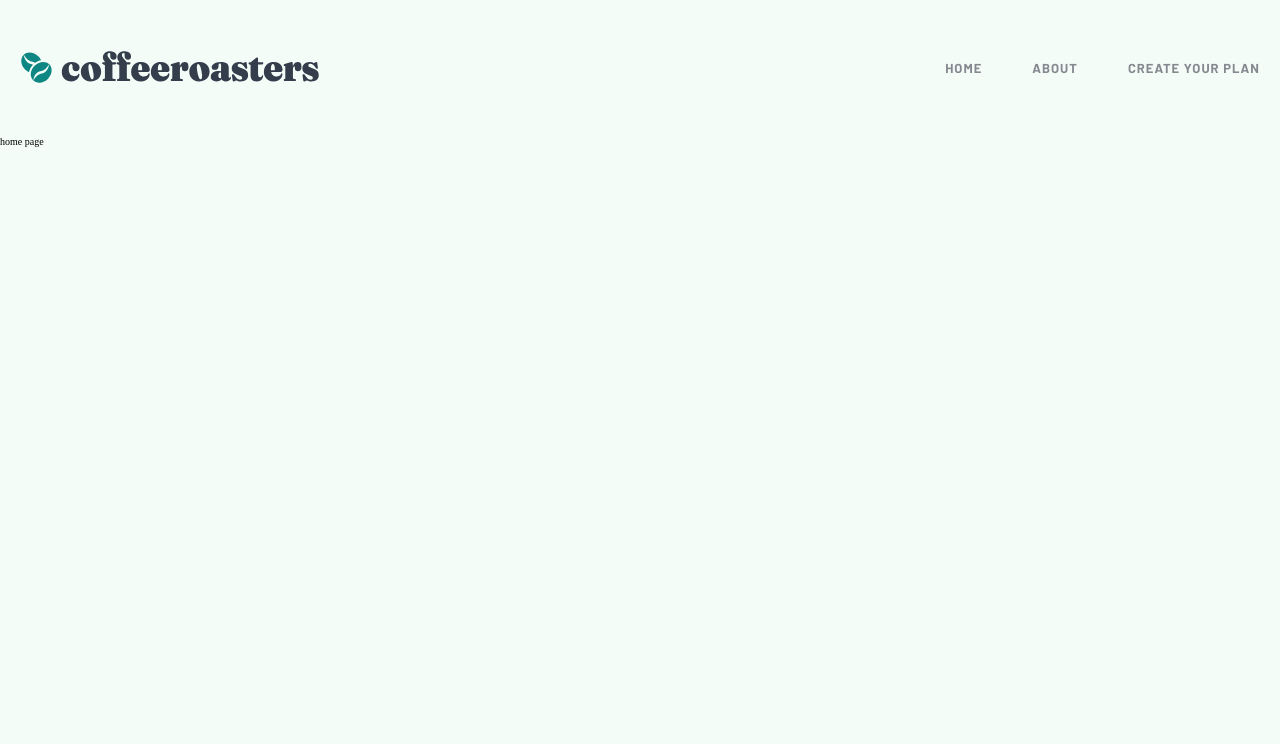
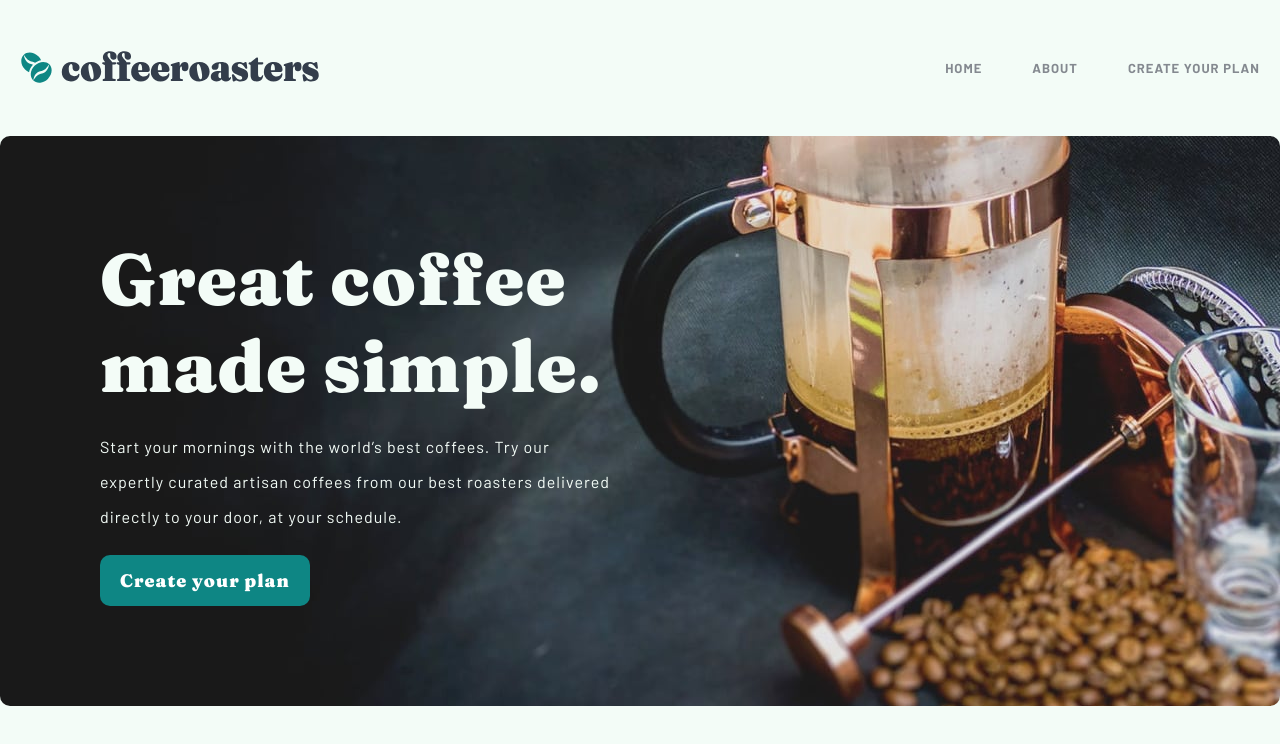
Before and after one commit to habibdev96/FEM-coffeeroasters-subscription-site, a React (Create React App) app: page / in a window 1280 px wide. Shown: the top 744 px of the page. Built offline with nearby package versions, Linux system fonts and the light colour scheme.

Commit message:
created home hero

```diff
--- a/src/abstracts/Globals.js
+++ b/src/abstracts/Globals.js
@@ -5,13 +5,14 @@ const Globals = createGlobalStyle`
     /* colors */
     --white: hsl(0, 0%, 100%);
     --darkCyan: hsl(179, 81%, 29%);
+    --lightCyan: hsl(178, 55%, 61%);
     --darkGrayBlue: hsl(215, 19%, 25%);
     --paleOrange: hsl(25, 94%, 86%);
     --lightCream: hsl(147, 60%, 97%);
     --gray: hsl(215, 5%, 54%);
 
     /* radius */
-    --mainRadius: 5rem;
+    --mainRadius: 1rem;
 
     /* grid gap */
     --gap: 5rem;
--- /dev/null
+++ b/src/components/home/HomeHero.js
@@ -0,0 +1,36 @@
+import styled from 'styled-components';
+import { HeroHeading } from '../styledElements/Headings.styled';
+import Paragraph from '../styledElements/Paragraphs.styled';
+import Button from '../styledElements/Buttons.styled';
+import { maxWidthLg, twoCol } from '../../abstracts/Mixins';
+import bg from '../../assets/home/desktop/image-hero-coffeepress.jpg';
+
+const Container = styled.div`
+  ${maxWidthLg}
+  ${twoCol}
+  padding: 10rem;
+  background: url(${bg}) center center/cover no-repeat;
+  border-radius: var(--mainRadius);
+`;
+
+const HomeHero = () => {
+  return (
+    <header>
+      <Container>
+        <div>
+          <HeroHeading>Great coffee made simple.</HeroHeading>
+          <Paragraph light>
+            Start your mornings with the world’s best coffees. Try our expertly
+            curated artisan coffees from our best roasters delivered directly to
+            your door, at your schedule.
+          </Paragraph>
+          <Button to='/Plan' primary={+true}>
+            Create your plan
+          </Button>
+        </div>
+      </Container>
+    </header>
+  );
+};
+
+export default HomeHero;
--- a/src/components/shared/Navbar.js
+++ b/src/components/shared/Navbar.js
@@ -1,7 +1,7 @@
 import styled from 'styled-components';
 import logo from '../../assets/shared/desktop/logo.svg';
 import { Link } from 'react-router-dom';
-import StyledLink from '../styledElements/StyledLink';
+import StyledLink from '../styledElements/Link.styled';
 import {
   maxWidthLg,
   sectionSpacingSm,
--- /dev/null
+++ b/src/components/styledElements/Buttons.styled.js
@@ -0,0 +1,26 @@
+import styled, { css } from 'styled-components';
+import { Link } from 'react-router-dom';
+import { headingStyles } from '../../abstracts/Mixins';
+
+const Button = styled(Link)`
+  ${headingStyles}
+  font-size: 1.8rem;
+  padding: 1.5rem 2rem;
+  display: inline-block;
+  border-radius: var(--mainRadius);
+  transition: var(--mainTransition);
+
+  ${({ primary }) =>
+    primary &&
+    css`
+      background-color: var(--darkCyan);
+      color: var(--white);
+
+      &:hover,
+      &:focus {
+        background-color: var(--lightCyan);
+      }
+    `}
+`;
+
+export default Button;
--- /dev/null
+++ b/src/components/styledElements/Headings.styled.js
@@ -0,0 +1,8 @@
+import styled from 'styled-components';
+import { headingStyles } from '../../abstracts/Mixins';
+
+export const HeroHeading = styled.h1`
+  ${headingStyles}
+  font-size: 7.2rem;
+  color: var(--lightCream);
+`;
--- /dev/null
+++ b/src/components/styledElements/Paragraphs.styled.js
@@ -0,0 +1,12 @@
+import styled from 'styled-components';
+import { textStyles } from '../../abstracts/Mixins';
+
+const Paragraph = styled.p`
+  ${textStyles}
+  font-size: 1.6rem;
+  padding: 2rem 0;
+  color: ${({ light }) =>
+    light ? 'var(--lightCream)' : 'var(--darkGrayBlue)'};
+`;
+
+export default Paragraph;
--- a/src/pages/Home.js
+++ b/src/pages/Home.js
@@ -1,5 +1,11 @@
+import HomeHero from '../components/home/HomeHero';
+
 const Home = () => {
-  return <div>home page</div>;
+  return (
+    <>
+      <HomeHero />
+    </>
+  );
 };
 
 export default Home;
```
Also changed, not shown: src/components/styledElements/Link.styled.js (renamed from src/components/styledElements/StyledLink.js).
